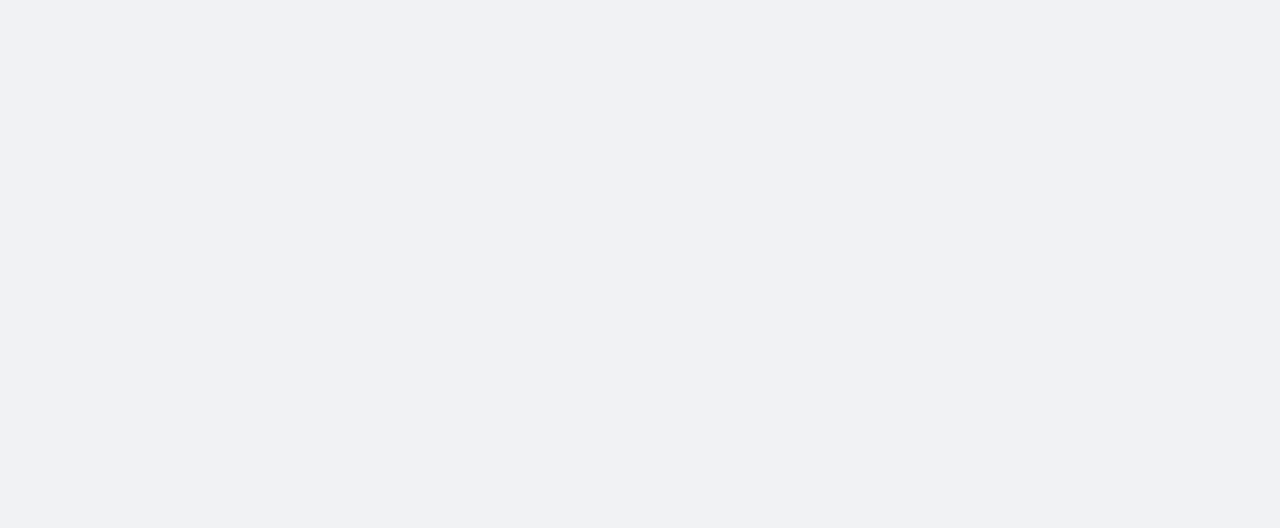
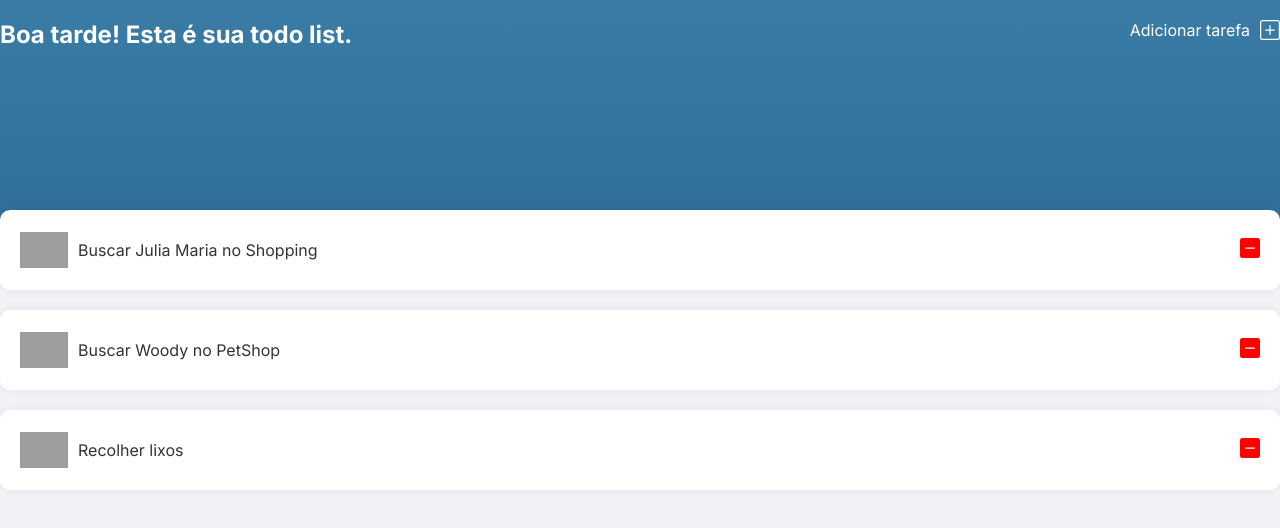
Before and after one commit to matheus-germano/ts-todolist, a React (Vite) app: page / in a window 1280 px wide. Shown: the top 528 px of the page. Built offline with nearby package versions, Linux system fonts and the light colour scheme; grey boxes are pictures that could not be loaded.

Commit message:
App styles and tasks wrapper made

```diff
--- /dev/null
+++ b/src/App.scss
@@ -0,0 +1,26 @@
+@import './styles/global.scss';
+
+.App {
+  .app-content {
+    width: 100%;
+    max-width: 1300px;
+
+    display: flex;
+    margin: 0 auto;
+  }
+
+  .tasks-wrapper {
+    width: 100%;
+    max-width: 1300px;
+
+    display: flex;
+    flex-direction: column;
+    align-items: center;
+    justify-content: center;
+
+    gap: 20px;
+    margin: 0 auto;
+
+    transform: translateY(-40px);
+  }
+}
--- a/src/App.tsx
+++ b/src/App.tsx
@@ -1,10 +1,86 @@
-import { useState } from 'react'
+import { useState } from 'react';
 
+import { Header } from './components/Header';
+import { Task } from './components/Task';
+
+import './App.scss';
 import './styles/global.scss';
 
+interface Task {
+  id: number,
+  type: string;
+  description: string;
+  isDone: boolean;
+}
+
+const mockedTasks = [
+  {
+    id: 0,
+    type: 'family',
+    description: 'Buscar Julia Maria no Shopping',
+    isDone: false,
+  },
+  {
+    id: 1,
+    type: 'pets',
+    description: 'Buscar Woody no PetShop',
+    isDone: false,
+  },
+  {
+    id: 2,
+    type: 'house',
+    description: 'Recolher lixos',
+    isDone: false,
+  },
+]
+
 export function App() {
+  const [tasks, setTasks] = useState<Task[]>(mockedTasks);
+
+  function switchTaskStatus(id: number) {
+    let tempTasks = [...tasks];
+
+    tempTasks.forEach((task, index) => {
+      let tempTask = { ...task };
+
+      if (tempTask.id === id) {
+        tempTask.isDone = !tempTask.isDone;
+        tempTasks[index] = tempTask;
+      }
+    });
+
+    setTasks(tempTasks);
+  }
+
+  function editTask(id: number) {
+
+  }
+
+  function deleteTask(id: number) {
+    console.log('deleteTask');
+    let tempTasks = [...tasks];
+
+    tempTasks.filter(task => task.id === id);
+
+    setTasks(tempTasks);
+  }
+
   return (
-    <div className="App">
+    <div className='App'>
+      <Header />
+      <div className='app-content'>
+        {
+          tasks && tasks.length > 0 ? (
+            <div className='tasks-wrapper'>
+              {
+                tasks.map((task, key) => (
+                  <Task key={key} task={task} switchTaskStatus={switchTaskStatus} editTask={editTask} deleteTask={deleteTask} />
+                ))
+              }
+            </div>
+          ) : <p>Nenhuma tarefa adicionada ate o momento.</p>
+        }
+      </div>
     </div>
   )
 }
```
